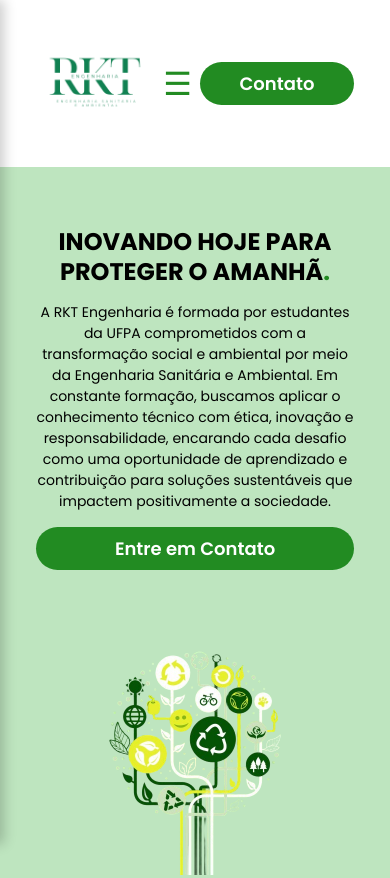
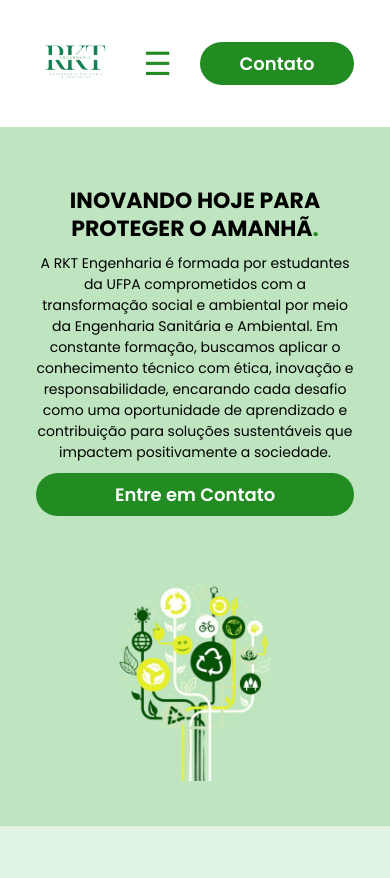
Before and after one commit to kth3000/portifolio-rkt-engenharia-responsiva, a plain HTML site: page index.html in a window 390 px wide. Shown: the top 878 px of the page. Drawn offline with nearby package versions, Linux system fonts and the light colour scheme.

Commit message:
style.css

```diff
--- a/style.css
+++ b/style.css
@@ -457,7 +457,6 @@ section.conhecimentos-e-habilidades .flex {
 
 /* Tablet e celular */
 @media screen and (max-width: 1024px) {
-    /* Menu */
     .menu-mobile {
         display: block;
     }
@@ -466,65 +465,81 @@ section.conhecimentos-e-habilidades .flex {
     }
 
     header .logo img {
-        height: 120px; /* reduz a logo no mobile */
+        height: 100px; /* logo mais proporcional */
+    }
+
+    /* Ajuste do gap geral */
+    .flex {
+        gap: 40px;
     }
 
     /* Topo do site */
     section.topo-do-site .flex {
         flex-direction: column;
         text-align: center;
-        gap: 40px;
+        gap: 30px;
     }
 
     .txt-topo-site h1 {
-        font-size: 28px;
-        line-height: 34px;
+        font-size: 26px;
+        line-height: 32px;
     }
 
     .txt-topo-site p {
         font-size: 15px;
-        margin: 15px auto;
+        margin: 10px auto;
     }
 
     .img-topo-site img {
-        max-width: 250px;
+        max-width: 220px;
     }
 }
 
 /* Celulares menores */
 @media screen and (max-width: 768px) {
+    /* Ajuste gap global */
+    .flex {
+        gap: 25px;
+    }
+
     /* Projetos */
     #projetos .flex {
         flex-direction: column;
         align-items: center;
-        gap: 30px;
     }
 
     .projeto-box {
-        max-width: 90%;
+        max-width: 95%;
     }
 
     /* Equipe */
     .equipe .flex {
         flex-direction: column;
-        gap: 30px;
     }
 
     .equipe-box {
-        max-width: 90%;
+        max-width: 95%;
     }
 
-    /* Botão contato ocupa largura total */
     .btn-contato button {
         width: 100%;
+    }
+
+    .menu-lateral {
+        width: 240px;
+        padding: 40px 15px;
     }
 }
 
 /* Smartphones muito pequenos */
 @media screen and (max-width: 480px) {
+    header .logo img {
+        height: 80px; /* logo reduzida */
+    }
+
     .txt-topo-site h1 {
-        font-size: 24px;
-        line-height: 30px;
+        font-size: 22px;
+        line-height: 28px;
     }
 
     .txt-topo-site p {
@@ -532,10 +547,14 @@ section.conhecimentos-e-habilidades .flex {
     }
 
     .conhecimentos-habilidades-box {
-        padding: 20px;
+        padding: 15px;
     }
 
     .contato form {
         padding: 0 10px;
     }
+
+    .projeto-box img {
+        max-height: 200px; /* evita distorção */
+    }
 }
```
